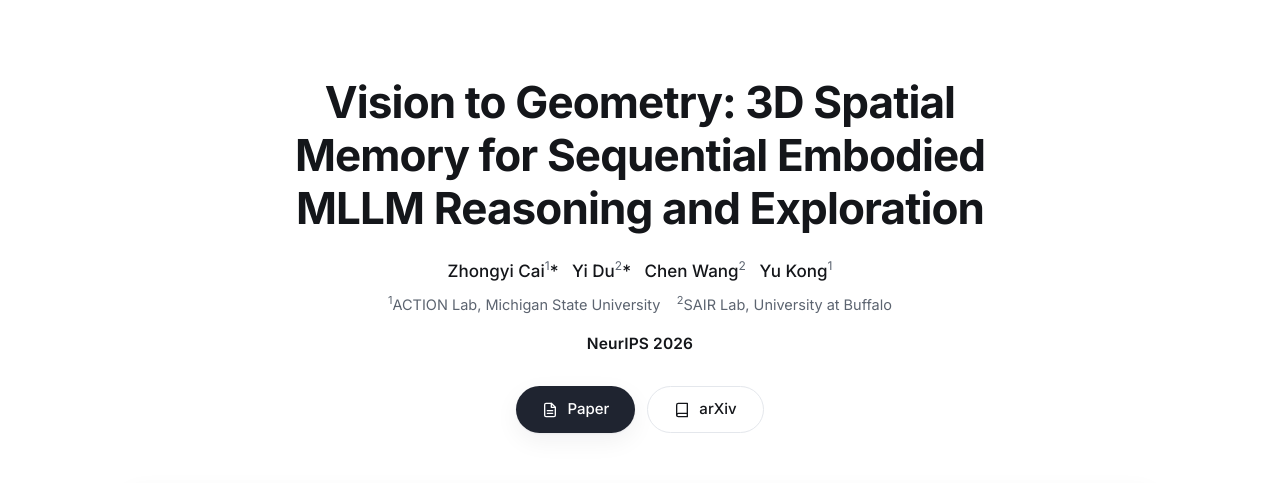
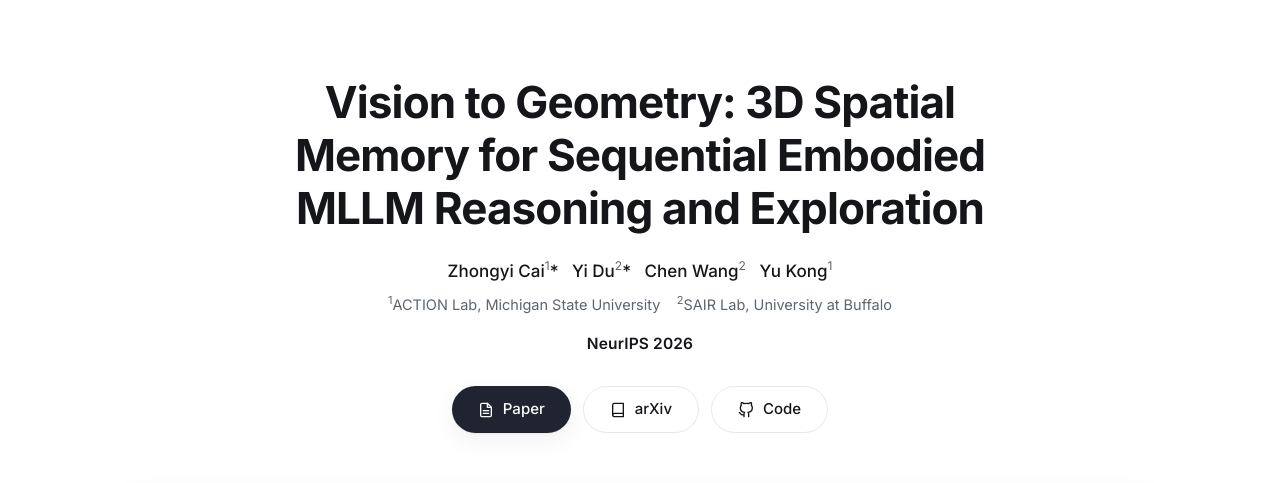
Before and after one commit to zhyczy/3DSPMR_web, a plain HTML site: page index.html in a window 1280 px wide. Shown: the top 483 px of the page. Drawn offline with Linux system fonts and the light colour scheme; grey boxes are pictures that could not be loaded.

Commit message:
Add Code link to project page header
Co-Authored-By: Claude Opus 5 (1M context) <noreply@anthropic.com>

```diff
--- a/index.html
+++ b/index.html
@@ -144,6 +144,9 @@ code{font-family:var(--mono);font-size:.92em;background:var(--band);border:1px s
     <a class="ghost" href="https://arxiv.org/abs/2512.02458" target="_blank" rel="noopener">
       <svg viewBox="0 0 24 24" fill="none" stroke="currentColor" stroke-width="2" stroke-linecap="round" stroke-linejoin="round"><path d="M4 19.5A2.5 2.5 0 0 1 6.5 17H20"/><path d="M6.5 2H20v20H6.5A2.5 2.5 0 0 1 4 19.5v-15A2.5 2.5 0 0 1 6.5 2z"/></svg>
       arXiv</a>
+    <a class="ghost" href="https://github.com/zhyczy/3DSPMR" target="_blank" rel="noopener">
+      <svg viewBox="0 0 24 24" fill="none" stroke="currentColor" stroke-width="2" stroke-linecap="round" stroke-linejoin="round"><path d="M9 19c-5 1.5-5-2.5-7-3m14 6v-3.87a3.37 3.37 0 0 0-.94-2.61c3.14-.35 6.44-1.54 6.44-7A5.44 5.44 0 0 0 20 4.77 5.07 5.07 0 0 0 19.91 1S18.73.65 16 2.48a13.38 13.38 0 0 0-7 0C6.27.65 5.09 1 5.09 1A5.07 5.07 0 0 0 5 4.77a5.44 5.44 0 0 0-1.5 3.78c0 5.42 3.3 6.61 6.44 7A3.37 3.37 0 0 0 9 18.13V22"/></svg>
+      Code</a>
   </div>
 </div></header>
 
```
